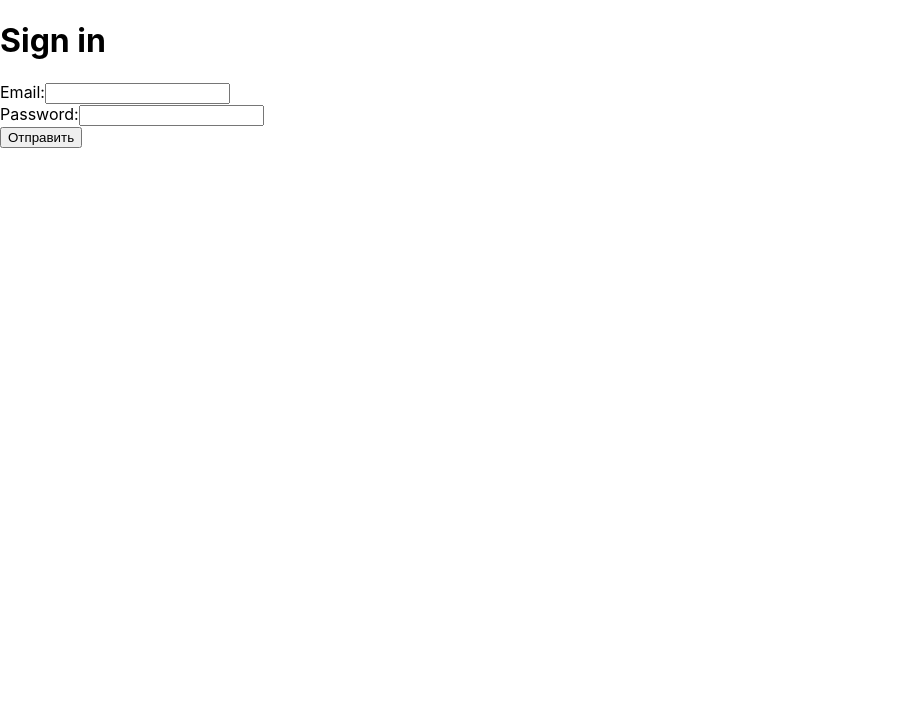
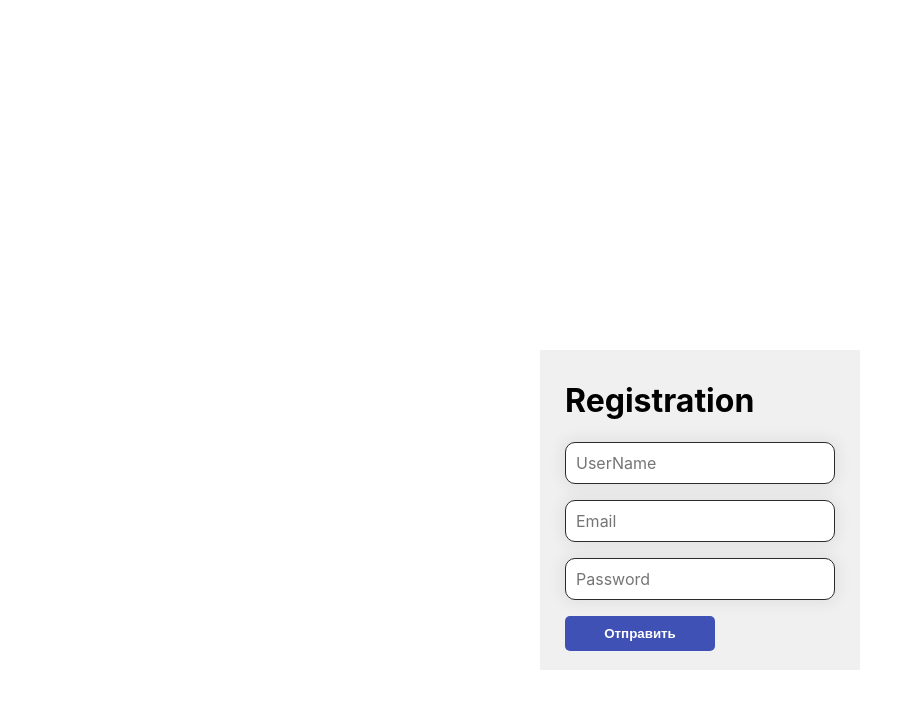
Before and after one commit to dorenz-svg/frontend, a React (Create React App) app: page /profile in a window 1280 px wide. Shown: the top 708 px of the page, without its empty margins (0-923 px from the left). Built offline with nearby package versions, Linux system fonts and the light colour scheme.

Commit message:
начал стилизировать форму авторизации

```diff
--- a/src/components/Authorization/Authorization.module.css
+++ b/src/components/Authorization/Authorization.module.css
@@ -1,3 +1,40 @@
 .error{
     color:red;
 }
+.inputs{
+    padding:10px;
+    margin:0px 0;
+    border: 0.5px solid rgb(44, 42, 42);
+  box-shadow:0 0 15px 4px rgba(0,0,0,0.06);
+  border-radius:10px;
+}
+input, textarea {
+    font-family:inherit;
+    font-size: inherit;
+  }
+  button {
+    /* remove default behavior */
+    appearance:none;
+    -webkit-appearance:none;
+    /* usual styles */
+    padding:10px;
+    border:none;
+    background-color:#3F51B5;
+    color:#fff;
+    font-weight:600;
+    border-radius:5px;
+    width:150px;
+  }
+  .centered {
+    display: flex;
+    flex-direction:column;
+        position: absolute; /* or absolute */
+        padding: 10px;
+        top: 50%;
+        left: 50%;
+        width: 300px;
+        height:300px;
+        margin: -50px 0 0 -100px;
+        background: #f0f0f0;
+        align-items: center;
+    }
--- a/src/components/Authorization/AuthorizationForm.tsx
+++ b/src/components/Authorization/AuthorizationForm.tsx
@@ -19,7 +19,7 @@ class AuthorizationForm extends React.Component<{}, MyState> {
     constructor(props: {}) {
         super(props);
         this.state = {
-            isRegistrationForm: false,
+            isRegistrationForm: true,
             emailDirty:false,
             passwordDirty:false,
             usernameDirty:false,
@@ -81,12 +81,11 @@ class AuthorizationForm extends React.Component<{}, MyState> {
         if (isRegistrationForm) {
             return (
                 <>
-                <div>
+                <p>
                     <label>
-                        Username:
-                        <input onBlur={e=>this.blurHandler(e)} name='username' type="text" onChange={this.changeUsername} />
+                        <input className={classes.inputs} placeholder='UserName' onBlur={e=>this.blurHandler(e)} name='username' type="text" onChange={this.changeUsername} />
                     </label>
-                </div>
+                </p>
                 </>
             );
         }
@@ -107,29 +106,25 @@ class AuthorizationForm extends React.Component<{}, MyState> {
     }
     render() {
         return (
-            <div>
-                <form onSubmit={this.handleSubmit}>
-                    <h1>{this.state.isRegistrationForm === true ? 'Registration' : 'Sign in'}</h1>
+            <div className={classes.centered}>
+                <form  onSubmit={this.handleSubmit}>
+                    <h1 className={classes.textcenter}>{this.state.isRegistrationForm === true ? 'Registration' : 'Sign in'}</h1>
                     <div>{this.state.messageServer}</div>
                     <div className={classes.error}>{this.state.usernameDirty && this.state.usernameError}</div>
                     {this.renderRegistrationForm(this.state.isRegistrationForm)}
                     <div className={classes.error}>{this.state.emailDirty && this.state.emailError}</div>
-                    <div>
+                    <p >
                         <label>
-                            Email:
-                            <input name='email' onBlur={e=>this.blurHandler(e)} type="text" onChange={this.changeEmail} />
+                            <input className={classes.inputs} placeholder='Email' name='email' onBlur={e=>this.blurHandler(e)} type="text" onChange={this.changeEmail} />
                         </label>
-                    </div>
+                    </p>
                     <div className={classes.error}>{this.state.passwordDirty && this.state.passwordError}</div>
-                    <div>
+                    <p>
                         <label>
-                            Password:
-                            <input name='password' onBlur={e=>this.blurHandler(e)} type="password" onChange={this.changePassword} />
+                            <input className={classes.inputs} name='password' placeholder='Password' onBlur={e=>this.blurHandler(e)} type="password" onChange={this.changePassword} />
                         </label>
-                    </div>
-                    <div>
-                        <input type="submit" value="Отправить" />
-                    </div>
+                    </p>
+                        <button type="submit">Отправить</button>
                 </form>
             </div>
         );
```
